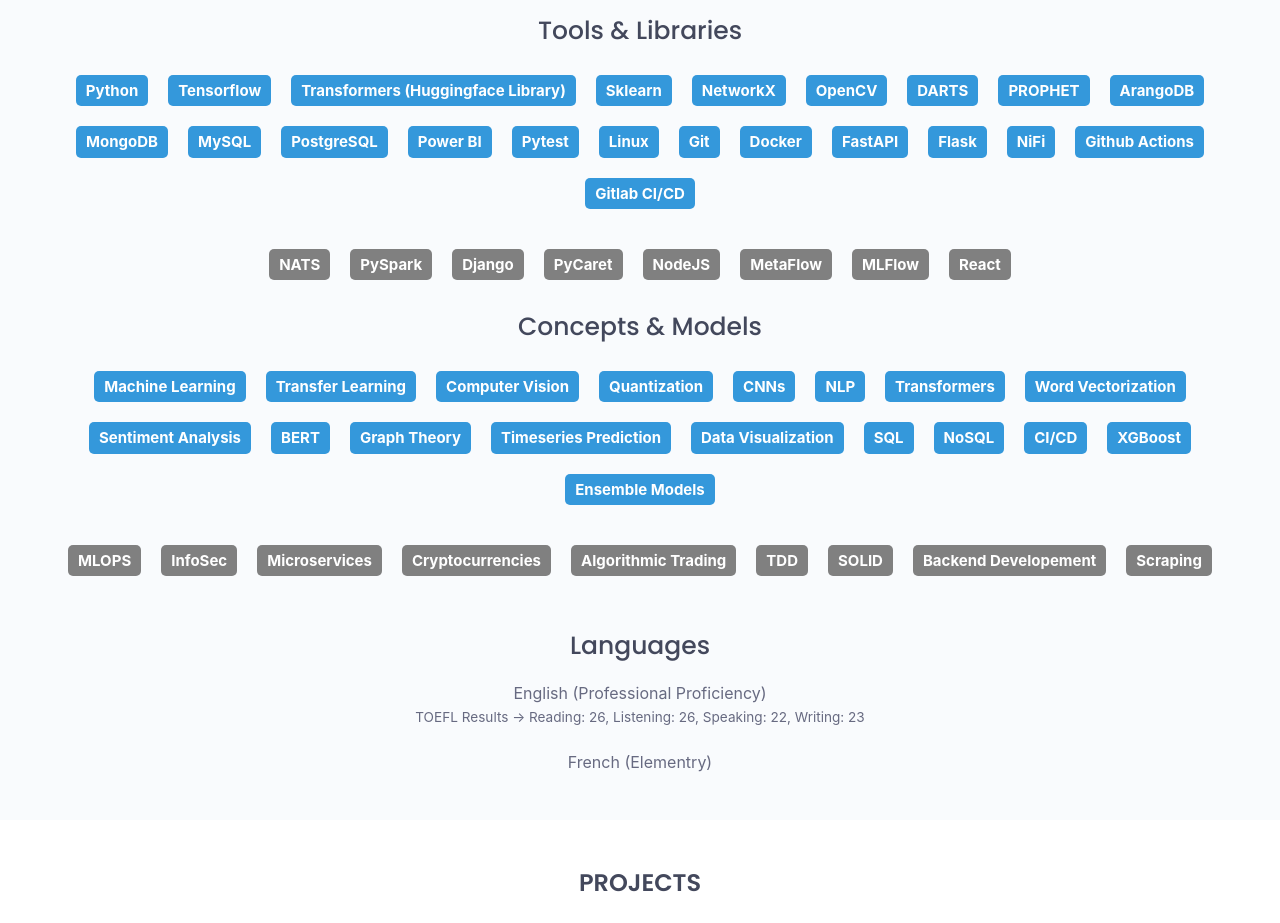
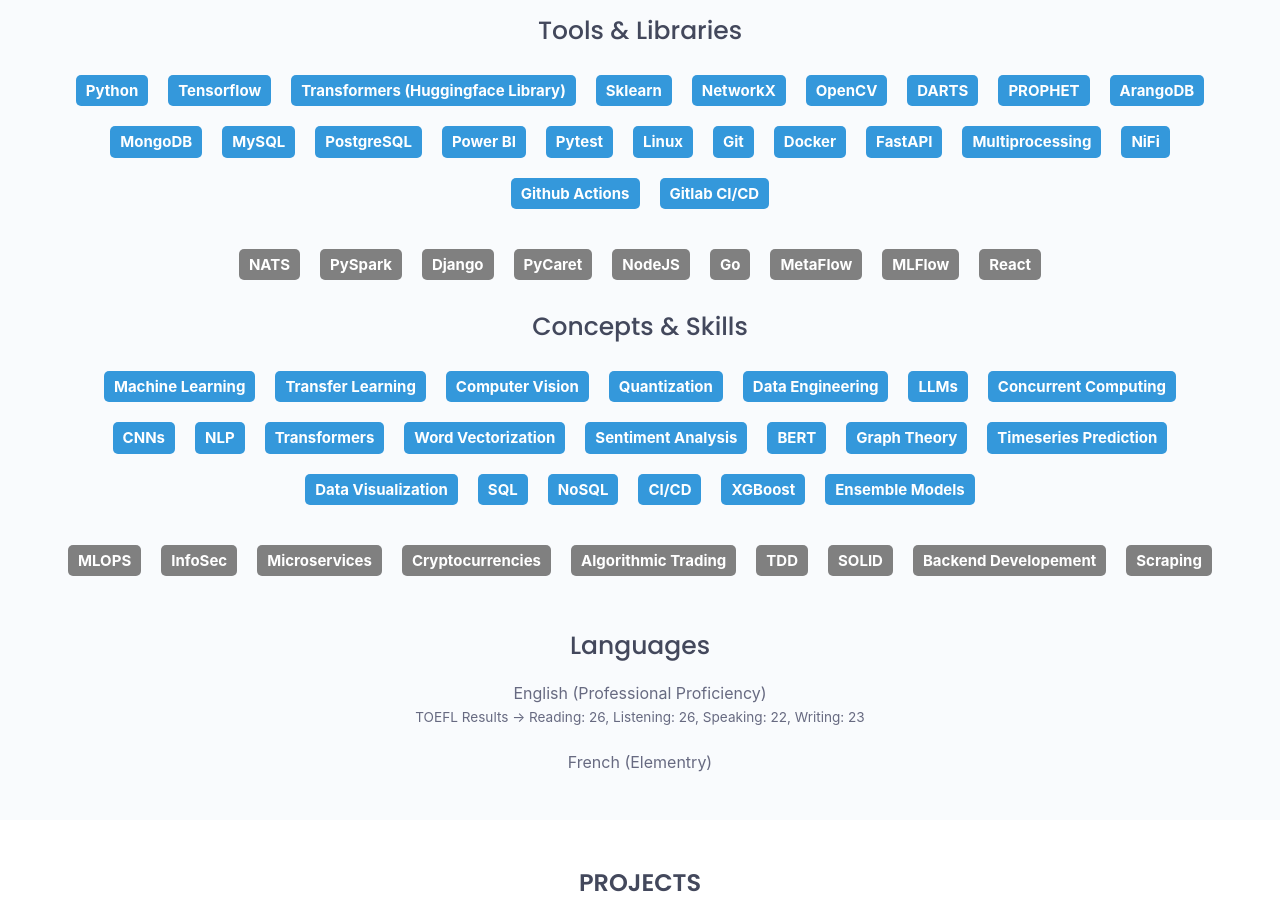
Before and after one commit to rezashabrang/rezashabrang.github.io, a React (Create React App) app: page / in a window 1280 px wide. Shown: the part 2840-3763 px from the top of the page. Built offline with nearby package versions, Linux system fonts and the light colour scheme; some icons are missing.

Commit message:
feat: Adding new skills.

```diff
--- a/src/job.js
+++ b/src/job.js
@@ -228,7 +228,7 @@ function JobResume() {
               <span class="badge-gpt blue">Git</span>
               <span class="badge-gpt blue">Docker</span>
               <span class="badge-gpt blue">FastAPI</span>
-              <span class="badge-gpt blue">Flask</span>
+              <span class="badge-gpt blue">Multiprocessing</span>
               <span class="badge-gpt blue">NiFi</span>
               <span class="badge-gpt blue">Github Actions</span>
               <span class="badge-gpt blue">Gitlab CI/CD</span>
@@ -241,6 +241,7 @@ function JobResume() {
               <span class="badge-gpt yellow">Django</span>
               <span class="badge-gpt yellow">PyCaret</span>
               <span class="badge-gpt yellow">NodeJS</span>
+              <span class="badge-gpt yellow">Go</span>
               <span class="badge-gpt yellow">MetaFlow</span>
               <span class="badge-gpt yellow">MLFlow</span>
               <span class="badge-gpt yellow">React</span>
@@ -250,7 +251,7 @@ function JobResume() {
 
 
           <div className="section-heading text-center">
-            <h3>Concepts & Models</h3>
+            <h3>Concepts & Skills</h3>
           </div>
 
           <div class="row">
@@ -259,6 +260,9 @@ function JobResume() {
               <span class="badge-gpt blue">Transfer Learning</span>
               <span class="badge-gpt blue">Computer Vision</span>
               <span class="badge-gpt blue">Quantization</span>
+              <span class="badge-gpt blue">Data Engineering</span>
+              <span class="badge-gpt blue">LLMs</span>
+              <span class="badge-gpt blue">Concurrent Computing</span>
               <span class="badge-gpt blue">CNNs</span>
               <span class="badge-gpt blue">NLP</span>
               <span class="badge-gpt blue">Transformers</span>
```
